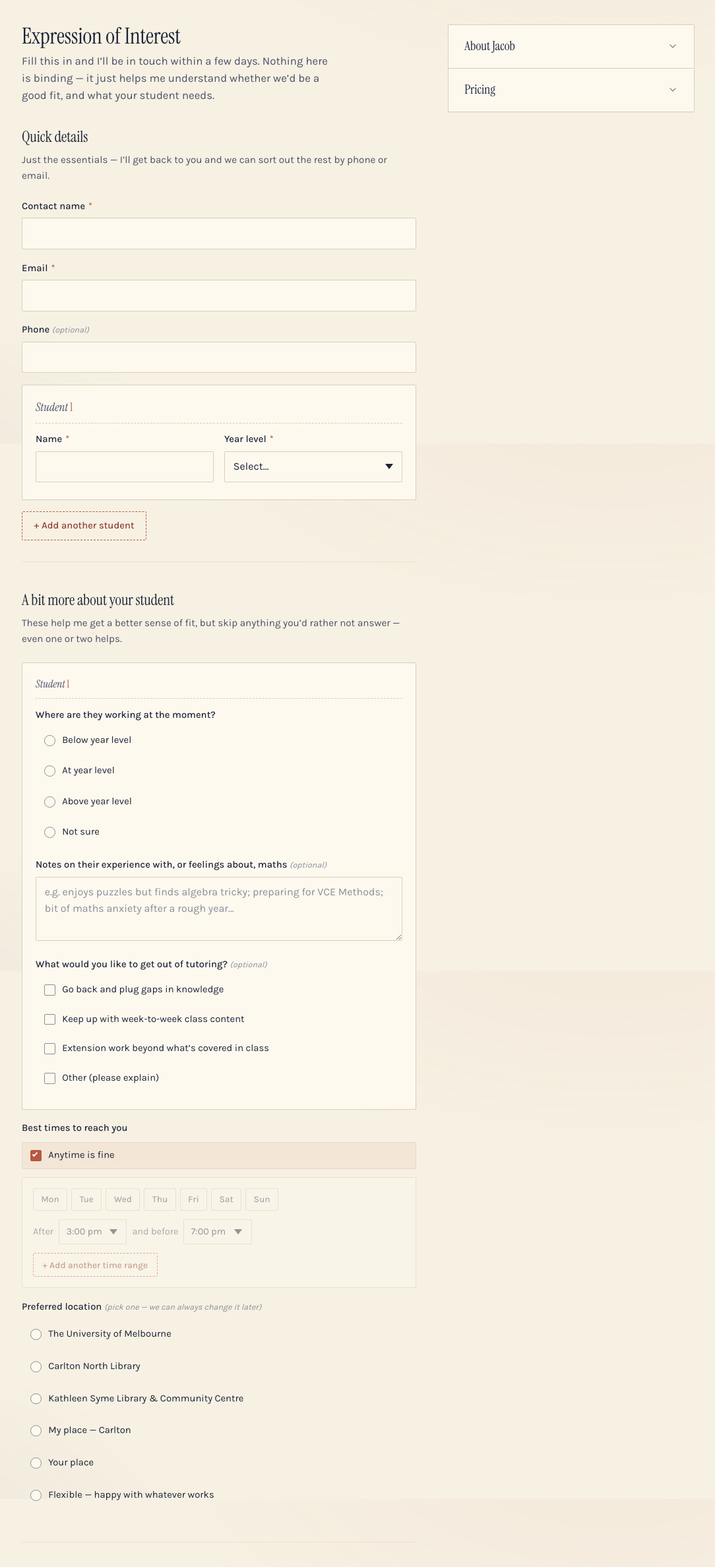
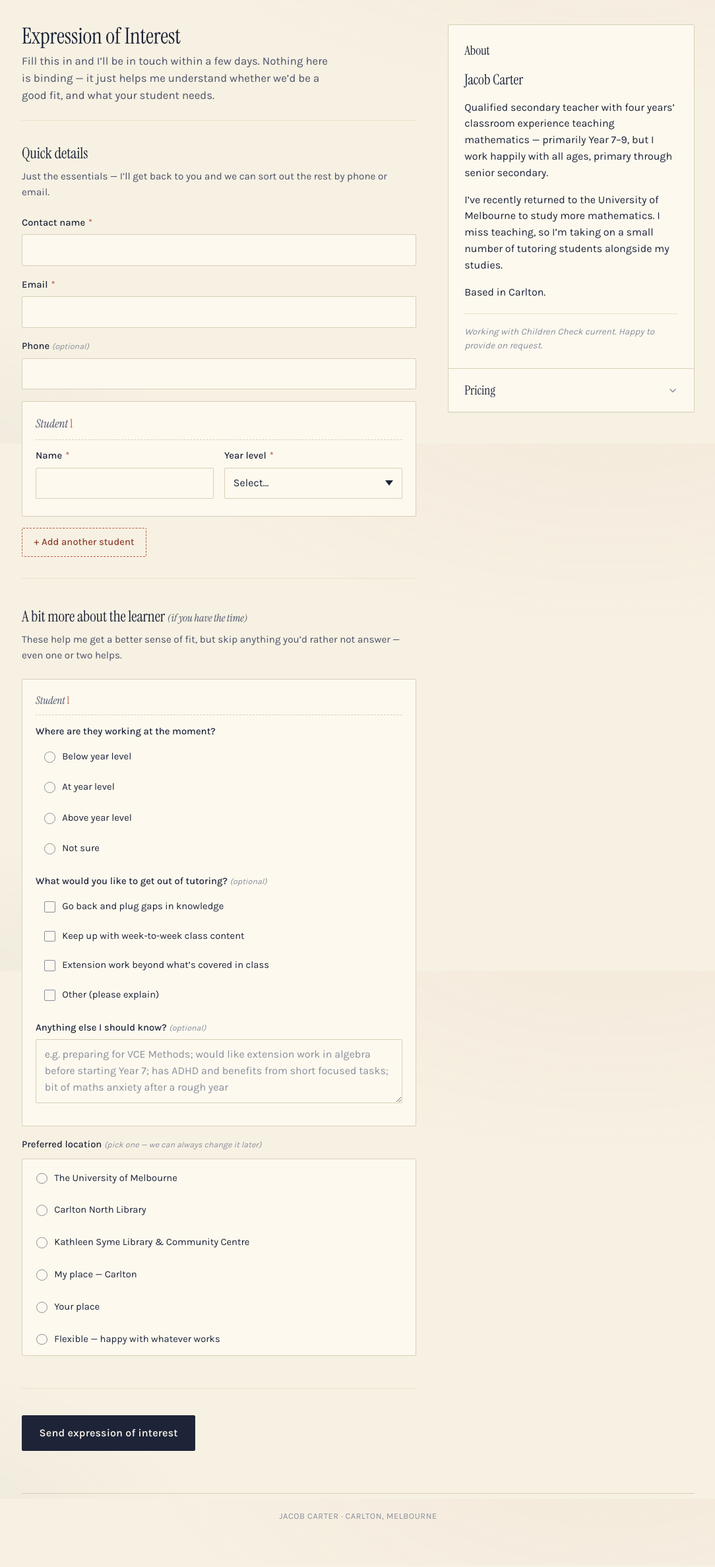
Before and after one commit to mathstutorjacob-bit/maths-with-jacob, a plain HTML site: page index.html in a window 1280 px wide. Shown: the part 128-2503 px from the top of the page at 66% size, without its empty margins (97-1181 px from the left). Drawn offline with Linux system fonts and the light colour scheme.

Commit message:
Refine EOI form: simplified   call-time, reordered fields, sidebar fix

```diff
--- a/index.html
+++ b/index.html
@@ -48,6 +48,8 @@
           </p>
         </div>
 
+        <hr class="intro-divider" />
+
         <form id="eoi-form" novalidate>
 
           <!-- ─── Section 1: Quick details ─── -->
@@ -70,6 +72,20 @@
               <input type="tel" id="phone" name="phone" autocomplete="tel" />
             </div>
 
+            <div id="call-time-wrap" class="call-time-wrap" hidden>
+              <p class="call-time-subheading">Best time to call? <span class="hint">(optional)</span></p>
+              <div class="call-time-radios">
+                <label class="radio-row">
+                  <input type="radio" name="callTime" value="Anytime is fine" />
+                  <span>Anytime is fine</span>
+                </label>
+                <label class="radio-row">
+                  <input type="radio" name="callTime" value="Outside of business hours" />
+                  <span>Outside of business hours</span>
+                </label>
+              </div>
+            </div>
+
             <div id="tutees-quick-container"></div>
 
             <button type="button" id="add-tutee" class="ghost-button">+ Add another student</button>
@@ -77,38 +93,15 @@
 
           <!-- ─── Section 2: A bit more ─── -->
           <div class="form-section">
-            <h3 class="form-section__heading">A bit more about your student</h3>
+            <h3 class="form-section__heading">A bit more about the learner <span class="form-section__heading-note">(if you have the time)</span></h3>
             <p class="form-section__intro">These help me get a better sense of fit, but skip anything you&rsquo;d rather not answer &mdash; even one or two helps.</p>
 
             <div id="tutees-detail-container"></div>
 
-            <!-- Call times widget -->
-            <div class="field">
-              <label class="label-as-heading">Best times to reach you</label>
-              <div class="call-times-widget">
-                <label class="checkbox-row">
-                  <input type="checkbox" id="anytime-checkbox" checked />
-                  <span>Anytime is fine</span>
-                </label>
-                <div id="call-times-details" class="call-times-details">
-                  <div class="day-buttons" id="day-buttons-row" role="group" aria-label="Days of the week">
-                    <button type="button" class="day-btn" data-day="Mon">Mon</button>
-                    <button type="button" class="day-btn" data-day="Tue">Tue</button>
-                    <button type="button" class="day-btn" data-day="Wed">Wed</button>
-                    <button type="button" class="day-btn" data-day="Thu">Thu</button>
-                    <button type="button" class="day-btn" data-day="Fri">Fri</button>
-                    <button type="button" class="day-btn" data-day="Sat">Sat</button>
-                    <button type="button" class="day-btn" data-day="Sun">Sun</button>
-                  </div>
-                  <div id="time-ranges-container"></div>
-                  <button type="button" id="add-time-range" class="ghost-button ghost-button--small">+ Add another time range</button>
-                </div>
-              </div>
-            </div>
-
             <!-- Preferred location -->
             <div class="field">
               <label class="label-as-heading">Preferred location <span class="hint">(pick one &mdash; we can always change it later)</span></label>
+              <div class="field-panel">
                 <div class="radio-stack">
                   <label class="radio-row">
                     <input type="radio" name="location" value="The University of Melbourne" />
@@ -142,6 +135,7 @@
                     <input type="radio" name="location" value="Flexible / no preference" />
                     <span>Flexible &mdash; happy with whatever works</span>
                   </label>
+                </div>
               </div>
             </div>
           </div>
@@ -179,6 +173,7 @@
             </svg>
           </button>
           <div class="collapsible-panel__body" id="about-body" hidden>
+            <h2 class="about-desktop-heading section-title--small">About</h2>
             <p class="about-name">Jacob Carter</p>
             <p>
               Qualified secondary teacher with four years&rsquo; classroom
@@ -294,18 +289,6 @@
       </div>
 
       <div class="field">
-        <label>
-          Notes on their experience with, or feelings about, maths
-          <span class="hint">(optional)</span>
-        </label>
-        <textarea
-          data-tutee-field="notes"
-          rows="3"
-          placeholder="e.g. enjoys puzzles but finds algebra tricky; preparing for VCE Methods; bit of maths anxiety after a rough year…"
-        ></textarea>
-      </div>
-
-      <div class="field">
         <label>What would you like to get out of tutoring? <span class="hint">(optional)</span></label>
         <div class="checkbox-stack">
           <label class="checkbox-row">
@@ -329,6 +312,15 @@
           </div>
         </div>
       </div>
+
+      <div class="field">
+        <label>Anything else I should know? <span class="hint">(optional)</span></label>
+        <textarea
+          data-tutee-field="notes"
+          rows="3"
+          placeholder="e.g. preparing for VCE Methods; would like extension work in algebra before starting Year 7; has ADHD and benefits from short focused tasks; bit of maths anxiety after a rough year"
+        ></textarea>
+      </div>
     </div>
   </template>
 
--- a/script.js
+++ b/script.js
@@ -5,100 +5,35 @@
 const APPS_SCRIPT_URL = 'https://script.google.com/macros/s/AKfycbxuKQ2aKwYbzpdR20Y-9DrpM0aqy2jVdlZwm3ETwWY_q7509dfKw8jLRxfQtcEN3cr2/exec';
 
 /* ─── Element refs ─── */
-const tuteeQuickTemplate   = document.getElementById('tutee-quick-template');
-const tuteeDetailTemplate  = document.getElementById('tutee-detail-template');
-const tuteesQuickContainer = document.getElementById('tutees-quick-container');
+const tuteeQuickTemplate    = document.getElementById('tutee-quick-template');
+const tuteeDetailTemplate   = document.getElementById('tutee-detail-template');
+const tuteesQuickContainer  = document.getElementById('tutees-quick-container');
 const tuteesDetailContainer = document.getElementById('tutees-detail-container');
-const addTuteeBtn          = document.getElementById('add-tutee');
-const form                 = document.getElementById('eoi-form');
-const formIntro            = document.getElementById('form-intro');
-const statusEl             = document.getElementById('status');
-const submitBtn            = document.getElementById('submit-btn');
-const successPanel         = document.getElementById('success-panel');
-const resubmitLink         = document.getElementById('resubmit-link');
-const suburbWrap           = document.getElementById('suburb-wrap');
-const suburbInput          = document.getElementById('suburb');
-const locationRadios       = form.querySelectorAll('input[name="location"]');
-const anytimeCheckbox      = document.getElementById('anytime-checkbox');
-const callTimesDetails     = document.getElementById('call-times-details');
-const timeRangesContainer  = document.getElementById('time-ranges-container');
-const addTimeRangeBtn      = document.getElementById('add-time-range');
+const addTuteeBtn           = document.getElementById('add-tutee');
+const form                  = document.getElementById('eoi-form');
+const formIntro             = document.getElementById('form-intro');
+const statusEl              = document.getElementById('status');
+const submitBtn             = document.getElementById('submit-btn');
+const successPanel          = document.getElementById('success-panel');
+const resubmitLink          = document.getElementById('resubmit-link');
+const suburbWrap            = document.getElementById('suburb-wrap');
+const suburbInput           = document.getElementById('suburb');
+const locationRadios        = form.querySelectorAll('input[name="location"]');
+const phoneInput            = document.getElementById('phone');
+const callTimeWrap          = document.getElementById('call-time-wrap');
 
 let tuteeCounter = 0;
 
-/* ─── Time options for call-times dropdowns ─── */
-const TIME_OPTIONS = [
-  '7:00 am', '8:00 am', '9:00 am', '10:00 am', '11:00 am',
-  '12:00 pm', '1:00 pm', '2:00 pm', '3:00 pm', '4:00 pm',
-  '5:00 pm', '6:00 pm', '7:00 pm', '8:00 pm', '9:00 pm'
-];
-
-function buildTimeSelect(cls, defaultValue) {
-  const sel = document.createElement('select');
-  sel.className = cls;
-  TIME_OPTIONS.forEach(t => {
-    const opt = document.createElement('option');
-    opt.value = t;
-    opt.textContent = t;
-    if (t === defaultValue) opt.selected = true;
-    sel.appendChild(opt);
-  });
-  return sel;
+/* ─── Phone → call-time reveal ─── */
+function updateCallTimeVisibility() {
+  const hasPhone = phoneInput.value.trim() !== '';
+  callTimeWrap.hidden = !hasPhone;
+  if (!hasPhone) {
+    form.querySelectorAll('input[name="callTime"]').forEach(r => { r.checked = false; });
+  }
 }
 
-function addTimeRange(removable = false) {
-  const div = document.createElement('div');
-  div.className = 'time-range';
-
-  const afterLabel = document.createElement('span');
-  afterLabel.className = 'time-range-label';
-  afterLabel.textContent = 'After';
-
-  const afterSel = buildTimeSelect('time-range-after', '3:00 pm');
-
-  const beforeLabel = document.createElement('span');
-  beforeLabel.className = 'time-range-label';
-  beforeLabel.textContent = 'and before';
-
-  const beforeSel = buildTimeSelect('time-range-before', '7:00 pm');
-
-  div.appendChild(afterLabel);
-  div.appendChild(afterSel);
-  div.appendChild(beforeLabel);
-  div.appendChild(beforeSel);
-
-  if (removable) {
-    const removeBtn = document.createElement('button');
-    removeBtn.type = 'button';
-    removeBtn.className = 'remove-time-range';
-    removeBtn.textContent = 'Remove';
-    removeBtn.addEventListener('click', () => div.remove());
-    div.appendChild(removeBtn);
-  }
-
-  timeRangesContainer.appendChild(div);
-}
-
-/* Initialise with one time range */
-addTimeRange(false);
-addTimeRangeBtn.addEventListener('click', () => addTimeRange(true));
-
-/* ─── Anytime checkbox ─── */
-function updateCallTimesState() {
-  const isAnytime = anytimeCheckbox.checked;
-  callTimesDetails.classList.toggle('is-disabled', isAnytime);
-}
-
-anytimeCheckbox.addEventListener('change', updateCallTimesState);
-updateCallTimesState();
-
-/* ─── Day-of-week buttons ─── */
-document.querySelectorAll('.day-btn').forEach(btn => {
-  btn.addEventListener('click', () => {
-    btn.classList.toggle('is-active');
-    btn.setAttribute('aria-pressed', btn.classList.contains('is-active'));
-  });
-});
+phoneInput.addEventListener('input', updateCallTimeVisibility);
 
 /* ─── Tutee block management ─── */
 
@@ -179,25 +114,6 @@ document.querySelectorAll('.collapsible-panel__toggle').forEach(toggle => {
   });
 });
 
-/* ─── Collect call times ─── */
-function collectCallTimes() {
-  if (anytimeCheckbox.checked) return 'Anytime';
-
-  const activeDays = Array.from(document.querySelectorAll('.day-btn.is-active'))
-    .map(b => b.dataset.day);
-
-  const ranges = Array.from(timeRangesContainer.querySelectorAll('.time-range')).map(r => {
-    const after  = r.querySelector('.time-range-after').value;
-    const before = r.querySelector('.time-range-before').value;
-    return `after ${after}, before ${before}`;
-  });
-
-  const parts = [];
-  if (activeDays.length) parts.push(activeDays.join(', '));
-  if (ranges.length) parts.push(ranges.join('; '));
-  return parts.join(' — ') || 'Not specified';
-}
-
 /* ─── Collect form data ─── */
 function collectData() {
   const fd = new FormData(form);
@@ -227,20 +143,23 @@ function collectData() {
     const goalOtherText = getFrom(detailBlock, 'goalOtherText');
 
     return {
-      name:         getFrom(quickBlock, 'name'),
-      yearLevel:    getFrom(quickBlock, 'yearLevel'),
-      progression:  getRadioFrom(detailBlock, 'progression'),
-      notes:        getFrom(detailBlock, 'notes'),
-      goals:        goals,
+      name:          getFrom(quickBlock, 'name'),
+      yearLevel:     getFrom(quickBlock, 'yearLevel'),
+      progression:   getRadioFrom(detailBlock, 'progression'),
+      notes:         getFrom(detailBlock, 'notes'),
+      goals:         goals,
       goalOtherText: goalOtherText
     };
   });
 
+  const phone    = (fd.get('phone') || '').trim();
+  const callTime = !callTimeWrap.hidden ? (fd.get('callTime') || '') : '';
+
   return {
     contactName: (fd.get('contactName') || '').trim(),
     email:       (fd.get('email') || '').trim(),
-    phone:       (fd.get('phone') || '').trim(),
-    callTimes:   collectCallTimes(),
+    phone:       phone,
+    callTime:    callTime,
     location:    fd.get('location') || '',
     suburb:      (fd.get('suburb') || '').trim(),
     tutees:      tutees,
@@ -291,8 +210,8 @@ form.addEventListener('submit', async (e) => {
 
   try {
     const res = await fetch(APPS_SCRIPT_URL, {
-      method: 'POST',
-      body:   JSON.stringify(data),
+      method:   'POST',
+      body:     JSON.stringify(data),
       redirect: 'follow'
     });
 
@@ -334,17 +253,8 @@ resubmitLink.addEventListener('click', (e) => {
   tuteeCounter = 0;
   addTuteeBlock();
 
-  /* Reset call times */
-  anytimeCheckbox.checked    = true;
-  timeRangesContainer.innerHTML = '';
-  addTimeRange(false);
-  updateCallTimesState();
-
-  /* Reset day buttons */
-  document.querySelectorAll('.day-btn').forEach(btn => {
-    btn.classList.remove('is-active');
-    btn.removeAttribute('aria-pressed');
-  });
+  /* Reset call-time */
+  callTimeWrap.hidden = true;
 
   updateSuburbVisibility();
   statusEl.textContent = '';
--- a/styles.css
+++ b/styles.css
@@ -155,7 +155,12 @@ hr {
   color: var(--ink-soft);
   font-size: 1.05rem;
   max-width: 48ch;
-  margin-bottom: 2rem;
+  margin-bottom: 1.5rem;
+}
+
+.intro-divider {
+  margin: 0 0 2rem;
+  border-color: var(--rule-soft);
 }
 
 /* ─── Sidebar (desktop: sticky column; mobile: above form) ─── */
@@ -238,6 +243,27 @@ hr {
   padding: clamp(1rem, 3vw, 1.5rem);
 }
 
+/* ─── Desktop: About panel always open ─── */
+.about-desktop-heading {
+  display: none; /* hidden on mobile — toggle button serves as heading */
+}
+
+@media (min-width: 880px) {
+  #about-collapsible .collapsible-panel__toggle {
+    display: none;
+  }
+  #about-collapsible .collapsible-panel__body[hidden] {
+    display: block; /* override hidden attribute on desktop */
+  }
+  .about-desktop-heading {
+    display: block;
+    font-family: var(--font-display);
+    font-size: 1.2rem;
+    color: var(--ink);
+    margin: 0 0 0.85rem;
+  }
+}
+
 /* ─── About content (inside collapsible body) ─── */
 .about-name {
   font-family: var(--font-display);
@@ -275,6 +301,12 @@ hr {
   font-size: 1.45rem;
   color: var(--ink);
   margin-bottom: 0.3rem;
+}
+
+.form-section__heading-note {
+  font-size: 1rem;
+  color: var(--ink-soft);
+  font-style: italic;
 }
 
 .form-section__intro {
@@ -547,101 +579,48 @@ select {
   border-color: var(--accent-soft);
 }
 
+/* ─── Field panel (boxed group treatment) ─── */
+.field-panel {
+  background: var(--paper-soft);
+  border: 1px solid var(--rule);
+  border-radius: var(--radius);
+  padding: 0.5rem 0.5rem 0.15rem;
+}
+
+/* ─── Call-time reveal (beneath phone) ─── */
+.call-time-wrap {
+  margin-top: -0.25rem;
+  margin-bottom: 1.1rem;
+  padding: 0.85rem 1rem 0.85rem;
+  background: var(--paper-soft);
+  border: 1px solid var(--rule-soft);
+  border-radius: var(--radius);
+}
+
+.call-time-subheading {
+  font-size: 0.88rem;
+  font-weight: 500;
+  color: var(--ink-soft);
+  margin: 0 0 0.55rem;
+}
+
+.call-time-radios {
+  display: grid;
+  grid-template-columns: 1fr;
+  gap: 0.3rem;
+}
+
+@media (min-width: 480px) {
+  .call-time-radios {
+    grid-template-columns: 1fr 1fr;
+  }
+}
+
 /* ─── Conditional reveal ─── */
 .conditional {
   margin: 0.5rem 0 0.5rem 1.7rem;
   padding-left: 1rem;
   border-left: 2px solid var(--accent-soft);
-}
-
-/* ─── Call times widget ─── */
-.call-times-widget {
-  display: flex;
-  flex-direction: column;
-  gap: 0.75rem;
-}
-
-.call-times-details {
-  display: flex;
-  flex-direction: column;
-  gap: 0.85rem;
-  padding: 1rem;
-  background: var(--paper-soft);
-  border: 1px solid var(--rule);
-  border-radius: var(--radius);
-}
-
-.call-times-details.is-disabled {
-  opacity: 0.45;
-  pointer-events: none;
-}
-
-.day-buttons {
-  display: flex;
-  flex-wrap: wrap;
-  gap: 0.4rem;
-}
-
-.day-btn {
-  font: inherit;
-  font-size: 0.85rem;
-  font-weight: 500;
-  padding: 0.35rem 0.7rem;
-  border: 1px solid var(--rule);
-  border-radius: var(--radius);
-  background: var(--paper-soft);
-  color: var(--ink-soft);
-  cursor: pointer;
-  transition: background 120ms ease, border-color 120ms ease, color 120ms ease;
-}
-
-.day-btn:hover {
-  border-color: var(--accent);
-  color: var(--accent-dark);
-}
-
-.day-btn.is-active {
-  background: var(--accent);
-  border-color: var(--accent);
-  color: var(--paper);
-}
-
-.time-range {
-  display: flex;
-  align-items: center;
-  flex-wrap: wrap;
-  gap: 0.5rem;
-}
-
-.time-range-label {
-  font-size: 0.9rem;
-  color: var(--ink-soft);
-  white-space: nowrap;
-}
-
-.time-range select {
-  width: auto;
-  flex: 0 0 auto;
-  font-size: 0.9rem;
-  padding: 0.4rem 2rem 0.4rem 0.65rem;
-}
-
-.remove-time-range {
-  font: inherit;
-  font-size: 0.8rem;
-  background: transparent;
-  color: var(--ink-faint);
-  border: 1px solid var(--rule);
-  border-radius: var(--radius);
-  padding: 0.25rem 0.6rem;
-  cursor: pointer;
-  margin-left: 0.25rem;
-  transition: color 120ms ease, border-color 120ms ease;
-}
-
-.remove-time-range:hover {
-  color: var(--error);
-  border-color: var(--error);
 }
 
 /* ─── Tutee blocks ─── */
@@ -737,12 +716,6 @@ select {
   border-style: solid;
 }
 
-.ghost-button--small {
-  padding: 0.4rem 0.85rem;
-  font-size: 0.85rem;
-  align-self: flex-start;
-}
-
 .remove-tutee {
   background: transparent;
   color: var(--ink-faint);
```
Also changed, not shown: 1 other file. Lines whose indentation alone changed are shown as unchanged.
